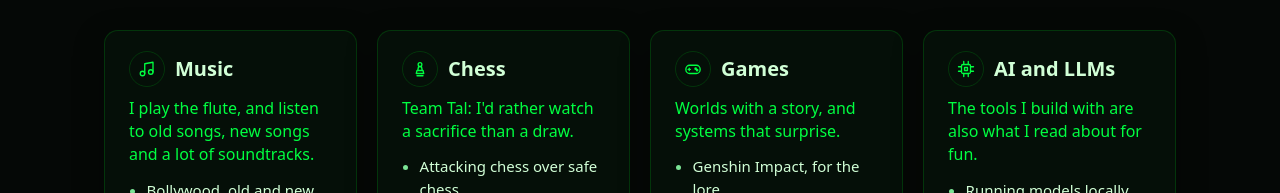
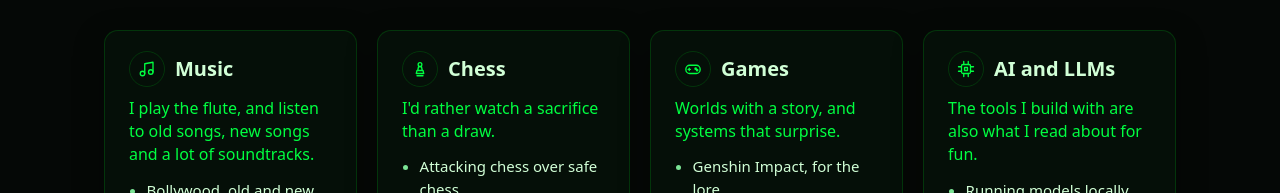
Before and after one commit to EnthusiastiCoder/Portfolio, a Next.js app: page / in a window 1280 px wide. Shown: the part 1405-1598 px from the top of the page. Built offline with nearby package versions, Linux system fonts and the light colour scheme; no server answers.

Commit message:
fix(personality): drop the player name from the chess line, interests stay at category level

```diff
--- a/src/data/personality.ts
+++ b/src/data/personality.ts
@@ -25,7 +25,7 @@ export const interests: InterestCard[] = [
   {
     id: "chess",
     title: "Chess",
-    lede: "Team Tal: I'd rather watch a sacrifice than a draw.",
+    lede: "I'd rather watch a sacrifice than a draw.",
     points: ["Attacking chess over safe chess", "Gambits, sacrifices and brilliant moves"],
   },
   {
```
